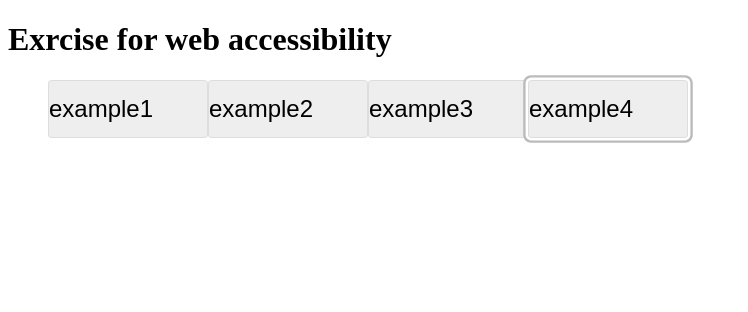
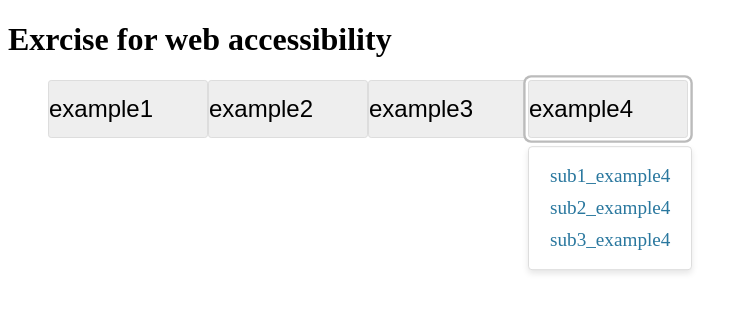
Before and after one commit to priyankalad/accessibility, a React (Create React App) app: page / in a window 1280 px wide. Both pictures are taken after a click on the button "example4". Shown: the top 312 px of the page, without its empty margins (0-748 px from the left). Built offline with nearby package versions, Linux system fonts and the light colour scheme.

Commit message:
fully accessible dropdown menu

```diff
--- a/src/App.css
+++ b/src/App.css
@@ -43,7 +43,8 @@
   color: #999;
 }
 
-.demo-menu {
+.demo-menu,
+.sub-demo-menu {
   background: #fff;
   margin: auto;
   margin-top: 0.8rem;
@@ -65,7 +66,8 @@
   z-index: 2;
 }
 
-.demo-menu.visible {
+.demo-menu.visible,
+.sub-demo-menu.visible {
   transform: translateY(-0.3rem);
   transition: transform 0.2s ease, opacity 0.2s ease, visibility 0s linear 0s;
   visibility: visible;
@@ -91,9 +93,9 @@
   border-radius: 0.2rem;
 }
 
-.demo-menu a:hover {
+/* .demo-menu a:hover {
   text-decoration: underline;
-}
+} */
 
 .demo-menu a:focus {
   border-color: #3a8eb8;
@@ -134,6 +136,11 @@ ul.behavior li {
 .sub-demo-menu .demo-menuitem:focus {
   border-color: #3a8eb8 !important;
 }
-/* .sub-demo .demo-button:focus {
-  border-color: #3a8eb8 !important;
-} */
+
+.demo:hover .demo-menu,
+.sub-demo-button:hover + .sub-demo-menu {
+  transform: translateY(-0.3rem);
+  transition: transform 0.2s ease, opacity 0.2s ease, visibility 0s linear 0s;
+  visibility: visible;
+  opacity: 1;
+}
--- a/src/components/DropdownMenu/scripts/DropDownMenu.jsx
+++ b/src/components/DropdownMenu/scripts/DropDownMenu.jsx
@@ -27,15 +27,13 @@ export default function DropDownMenu({ dataKey, menuItem }) {
                 <a
                   {...buttonProps1}
                   {...itemProps[idx]}
-                  className="sub-demo-button demo-button"
+                  className="sub-demo-button"
                 >
                   {item.name}
                 </a>
 
                 <div
-                  className={`sub-demo-menu demo-menu ${
-                    isOpen1 ? "visible" : ""
-                  }`}
+                  className={`sub-demo-menu ${isOpen1 ? "visible" : ""}`}
                   role="menu"
                 >
                   {item.items.map((itm, idx) => {
--- a/src/components/DropdownMenu/scripts/useDropdownMenu1.jsx
+++ b/src/components/DropdownMenu/scripts/useDropdownMenu1.jsx
@@ -85,20 +85,8 @@ export default function useDropdownMenu1(itemCount) {
   // Create a handler function for the button's clicks and keyboard events
   const buttonListener = (e) => {
     // Detect if event was a keyboard event or a mouse event
-    if (e.type === "mouseover") {
-      const menuList = e.currentTarget.nextSibling;
-      if (menuList.classList.contains("sub-demo-menu")) {
-        clickedOpen.current = !isOpen;
-        setIsOpen(!isOpen);
-      } else {
-        clickedOpen.current = true;
-        setIsOpen(true);
-      }
 
-      if (!menuList.classList.contains("sub-demo-menu")) {
-        menuList.addEventListener("mouseleave", closePopup);
-      }
-    } else if (isKeyboardEvent(e)) {
+    if (isKeyboardEvent(e)) {
       const key = e.key;
       if (!["Enter", " ", "Tab", "ArrowDown", "Escape"].includes(key)) {
         return;
@@ -189,13 +177,6 @@ export default function useDropdownMenu1(itemCount) {
         moveFocus(newFocusIndex);
       }
       return;
-    } else if (e.type === "mouseover") {
-      if (e.currentTarget.classList.contains("sub-demo-button")) {
-        const menuList = e.currentTarget.nextSibling;
-        if (menuList.classList.contains("visible")) {
-          menuList.addEventListener("mouseleave", closePopup);
-        }
-      }
     }
   };
 
@@ -219,7 +200,6 @@ export default function useDropdownMenu1(itemCount) {
   const buttonProps = {
     onKeyDown: buttonListener,
     onClick: buttonListener,
-    onMouseOver: buttonListener,
     tabIndex: 0,
     ref: buttonRef,
     role: "button",
```
